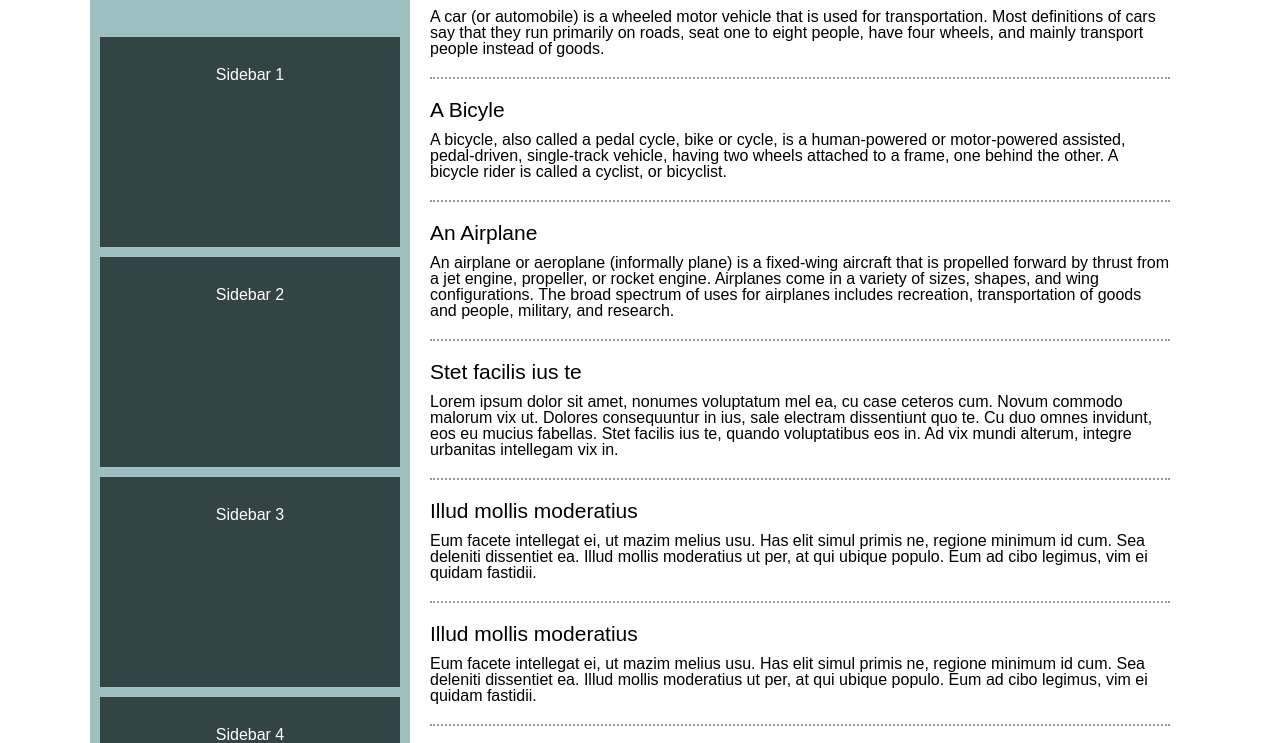
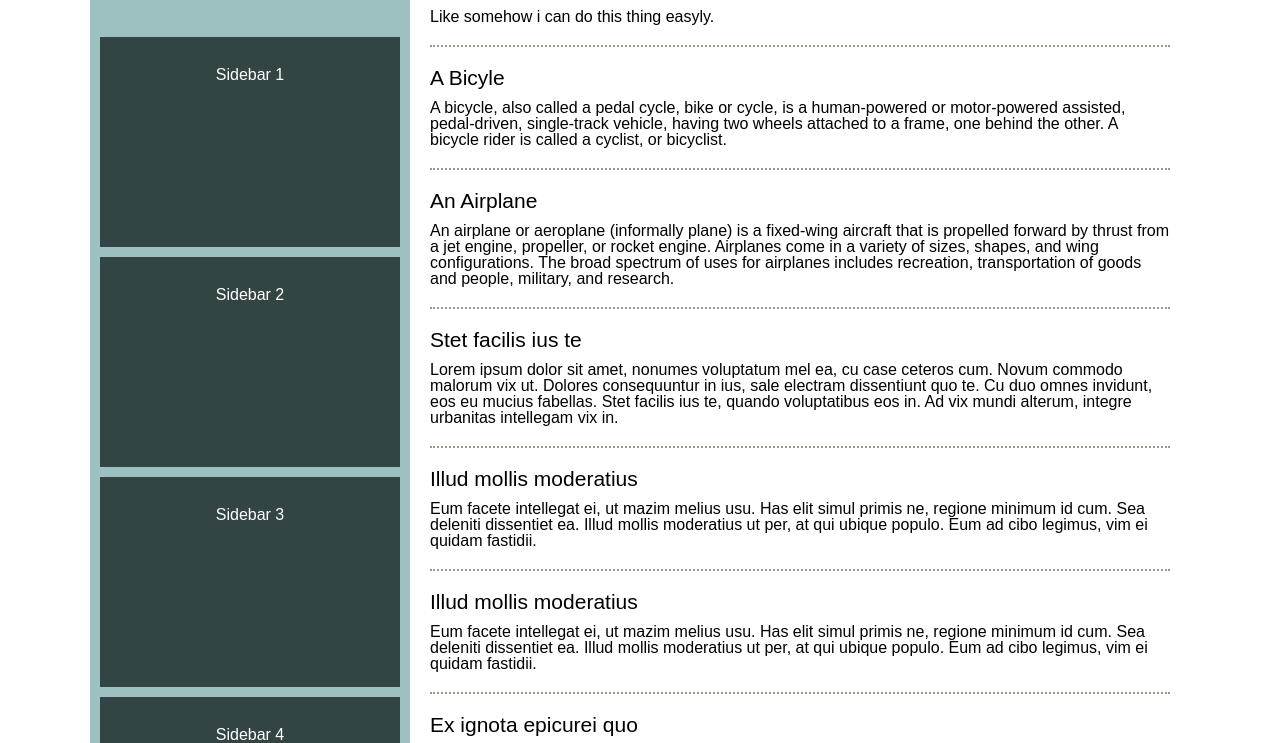
Before and after one commit to LaluHil/Sticky-Sidebar, a plain HTML site: page sticky-sidebar/index.html in a window 1280 px wide. Shown: the part 243-986 px from the top of the page. Drawn offline with Linux system fonts and the light colour scheme.

Commit message:
Update index.html

```diff
--- a/sticky-sidebar/index.html
+++ b/sticky-sidebar/index.html
@@ -84,7 +84,7 @@
 				</article>
 				<article>
 					<h2>A Car</h2>
-					<p>A car (or automobile) is a wheeled motor vehicle that is used for transportation. Most definitions of cars say that they run primarily on roads, seat one to eight people, have four wheels, and mainly transport people instead of goods.</p>
+					<p>Like somehow i can do this thing easyly.</p>
 				</article>
 				<article>
 					<h2>A Bicyle</h2>
```
